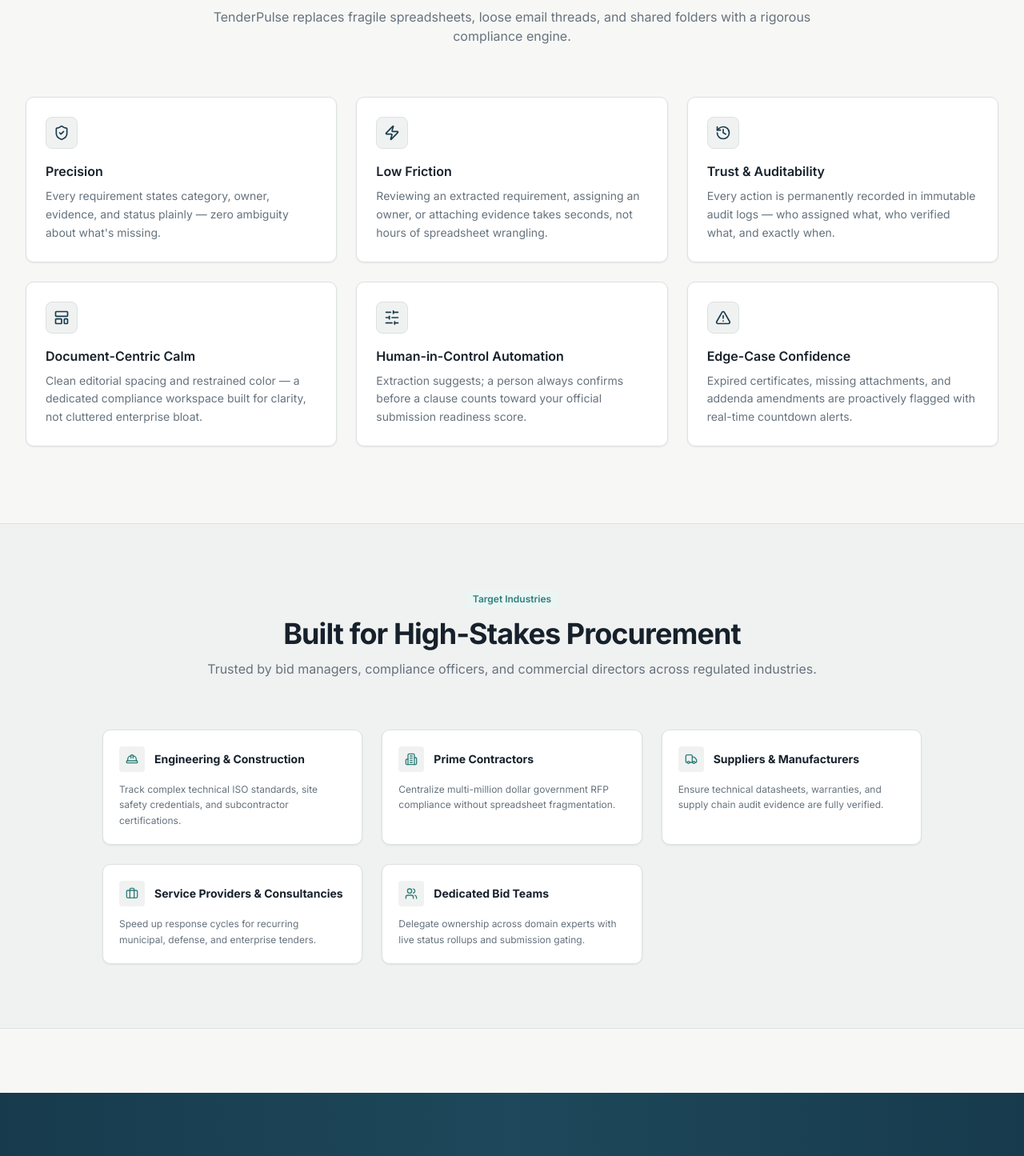
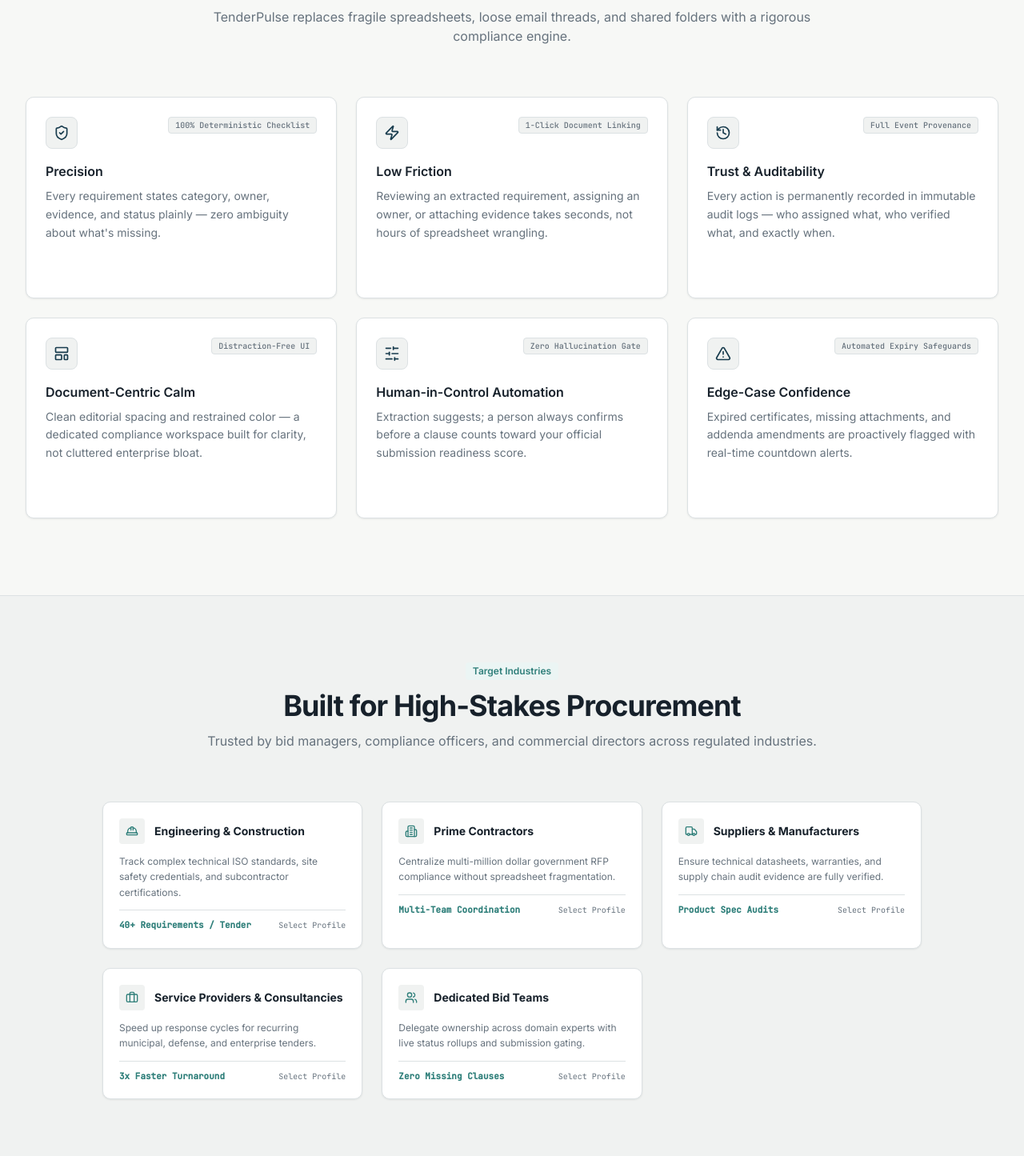
Before and after one commit to hassamnaveed44/tender-pulse, a Next.js app: page / in a window 1280 px wide. Shown: the part 2854-4299 px from the top of the page at 80% size. Built offline with nearby package versions, Linux system fonts and the light colour scheme; no server answers.

Commit message:
style(marketing): add light hover effects, active card highlights, and Clerk publishableKey wiring

```diff
--- a/src/app/layout.tsx
+++ b/src/app/layout.tsx
@@ -16,6 +16,8 @@ export default function RootLayout({
 }: Readonly<{
   children: React.ReactNode;
 }>) {
+  const publishableKey = process.env.NEXT_PUBLIC_CLERK_PUBLISHABLE_KEY;
+
   const content = (
     <html lang="en" className="h-full bg-background">
       <head>
@@ -32,8 +34,8 @@ export default function RootLayout({
     </html>
   );
 
-  if (process.env.NEXT_PUBLIC_CLERK_PUBLISHABLE_KEY) {
-    return <ClerkProvider>{content}</ClerkProvider>;
+  if (publishableKey) {
+    return <ClerkProvider publishableKey={publishableKey}>{content}</ClerkProvider>;
   }
 
   return content;
--- a/src/components/marketing/ValuePillars.tsx
+++ b/src/components/marketing/ValuePillars.tsx
@@ -1,4 +1,6 @@
-import React from "react";
+"use client";
+
+import React, { useState } from "react";
 import {
   ShieldCheck,
   Zap,
@@ -11,71 +13,99 @@ import {
   Truck,
   Briefcase,
   Users,
+  CheckCircle2,
+  Sparkles,
 } from "lucide-react";
 import { Badge } from "@/components/ui/Badge";
+import { cn } from "@/lib/utils/format";
 
 const VALUE_PILLARS = [
   {
+    id: "precision",
     icon: ShieldCheck,
     title: "Precision",
     desc: "Every requirement states category, owner, evidence, and status plainly — zero ambiguity about what's missing.",
+    highlight: "100% Deterministic Checklist",
   },
   {
+    id: "low-friction",
     icon: Zap,
     title: "Low Friction",
     desc: "Reviewing an extracted requirement, assigning an owner, or attaching evidence takes seconds, not hours of spreadsheet wrangling.",
+    highlight: "1-Click Document Linking",
   },
   {
+    id: "auditability",
     icon: History,
     title: "Trust & Auditability",
     desc: "Every action is permanently recorded in immutable audit logs — who assigned what, who verified what, and exactly when.",
+    highlight: "Full Event Provenance",
   },
   {
+    id: "calm",
     icon: LayoutTemplate,
     title: "Document-Centric Calm",
     desc: "Clean editorial spacing and restrained color — a dedicated compliance workspace built for clarity, not cluttered enterprise bloat.",
+    highlight: "Distraction-Free UI",
   },
   {
+    id: "human-in-control",
     icon: SlidersHorizontal,
     title: "Human-in-Control Automation",
     desc: "Extraction suggests; a person always confirms before a clause counts toward your official submission readiness score.",
+    highlight: "Zero Hallucination Gate",
   },
   {
+    id: "confidence",
     icon: AlertTriangle,
     title: "Edge-Case Confidence",
     desc: "Expired certificates, missing attachments, and addenda amendments are proactively flagged with real-time countdown alerts.",
+    highlight: "Automated Expiry Safeguards",
   },
 ];
 
 const TARGET_USERS = [
   {
+    id: "construction",
     icon: HardHat,
     role: "Engineering & Construction",
     benefit: "Track complex technical ISO standards, site safety credentials, and subcontractor certifications.",
+    metric: "40+ Requirements / Tender",
   },
   {
+    id: "contractors",
     icon: Building2,
     role: "Prime Contractors",
     benefit: "Centralize multi-million dollar government RFP compliance without spreadsheet fragmentation.",
+    metric: "Multi-Team Coordination",
   },
   {
+    id: "suppliers",
     icon: Truck,
     role: "Suppliers & Manufacturers",
     benefit: "Ensure technical datasheets, warranties, and supply chain audit evidence are fully verified.",
+    metric: "Product Spec Audits",
   },
   {
+    id: "services",
     icon: Briefcase,
     role: "Service Providers & Consultancies",
     benefit: "Speed up response cycles for recurring municipal, defense, and enterprise tenders.",
+    metric: "3x Faster Turnaround",
   },
   {
+    id: "bid-teams",
     icon: Users,
     role: "Dedicated Bid Teams",
     benefit: "Delegate ownership across domain experts with live status rollups and submission gating.",
+    metric: "Zero Missing Clauses",
   },
 ];
 
 export function ValuePillars() {
+  const [activePillar, setActivePillar] = useState<string | null>(null);
+  const [activeIndustry, setActiveIndustry] = useState<string | null>(null);
+
   return (
     <div className="space-y-24 py-20">
       {/* Design Objectives / Value Pillars */}
@@ -95,21 +125,46 @@ export function ValuePillars() {
         <div className="grid grid-cols-1 md:grid-cols-2 lg:grid-cols-3 gap-6">
           {VALUE_PILLARS.map((pillar) => {
             const Icon = pillar.icon;
+            const isSelected = activePillar === pillar.id;
+
             return (
               <div
-                key={pillar.title}
-                className="p-6 rounded-lg bg-surface border border-border hover:border-accent/40 transition-all duration-200 shadow-subtle flex flex-col justify-between"
+                key={pillar.id}
+                onClick={() => setActivePillar(isSelected ? null : pillar.id)}
+                className={cn(
+                  "group p-6 rounded-lg bg-surface border transition-all duration-200 cursor-pointer select-none",
+                  "hover:-translate-y-1 hover:shadow-md hover:border-accent/60 active:scale-[0.99]",
+                  isSelected
+                    ? "border-accent ring-1 ring-accent bg-accent-light/20 shadow-md"
+                    : "border-border shadow-subtle hover:bg-[#FCFDFC]"
+                )}
               >
-                <div>
-                  <div className="w-10 h-10 rounded-md bg-surface-alt border border-border flex items-center justify-center text-primary mb-4">
-                    <Icon className="w-5 h-5 text-primary" />
+                <div className="flex items-start justify-between mb-4">
+                  <div
+                    className={cn(
+                      "w-10 h-10 rounded-md border flex items-center justify-center transition-colors duration-200",
+                      isSelected
+                        ? "bg-accent text-white border-accent"
+                        : "bg-surface-alt border-border text-primary group-hover:bg-primary group-hover:text-white"
+                    )}
+                  >
+                    <Icon className="w-5 h-5 transition-transform duration-200 group-hover:scale-110" />
                   </div>
-                  <h3 className="text-base font-semibold text-text-primary mb-2">
+                  <span className="text-[10px] font-mono text-text-secondary group-hover:text-accent font-medium px-2 py-0.5 rounded bg-surface-alt border border-border/80">
+                    {pillar.highlight}
+                  </span>
+                </div>
+
+                <h3 className="text-base font-semibold text-text-primary mb-2 group-hover:text-primary transition-colors">
                   {pillar.title}
                 </h3>
                 <p className="text-sm text-text-secondary leading-relaxed">
                   {pillar.desc}
                 </p>
+
+                <div className="mt-4 pt-3 border-t border-border/60 flex items-center gap-1.5 text-xs text-accent opacity-0 group-hover:opacity-100 transition-opacity">
+                  <Sparkles className="w-3.5 h-3.5" />
+                  <span className="font-medium">Click to inspect pillar safeguard</span>
                 </div>
               </div>
             );
@@ -135,23 +190,47 @@ export function ValuePillars() {
           <div className="grid grid-cols-1 sm:grid-cols-2 lg:grid-cols-3 gap-6 max-w-5xl mx-auto">
             {TARGET_USERS.map((user) => {
               const Icon = user.icon;
+              const isSelected = activeIndustry === user.id;
+
               return (
                 <div
-                  key={user.role}
-                  className="p-5 rounded-lg bg-surface border border-border shadow-subtle flex flex-col justify-between"
+                  key={user.id}
+                  onClick={() => setActiveIndustry(isSelected ? null : user.id)}
+                  className={cn(
+                    "group p-5 rounded-lg bg-surface border transition-all duration-200 cursor-pointer select-none",
+                    "hover:-translate-y-1 hover:shadow-md hover:border-accent/60 active:scale-[0.99]",
+                    isSelected
+                      ? "border-accent ring-1 ring-accent bg-accent-light/20 shadow-md"
+                      : "border-border shadow-subtle hover:bg-white"
+                  )}
                 >
-                  <div>
-                    <div className="flex items-center gap-3 mb-3">
-                      <div className="p-2 rounded bg-surface-alt text-accent">
-                        <Icon className="w-4 h-4" />
+                  <div className="flex items-center justify-between mb-3">
+                    <div className="flex items-center gap-3">
+                      <div
+                        className={cn(
+                          "p-2 rounded transition-colors duration-200",
+                          isSelected
+                            ? "bg-accent text-white"
+                            : "bg-surface-alt text-accent group-hover:bg-accent group-hover:text-white"
+                        )}
+                      >
+                        <Icon className="w-4 h-4 transition-transform duration-200 group-hover:scale-110" />
                       </div>
-                      <h4 className="text-sm font-bold text-text-primary">
+                      <h4 className="text-sm font-bold text-text-primary group-hover:text-primary transition-colors">
                         {user.role}
                       </h4>
                     </div>
-                    <p className="text-xs text-text-secondary leading-relaxed">
+                  </div>
+
+                  <p className="text-xs text-text-secondary leading-relaxed mb-3">
                     {user.benefit}
                   </p>
+
+                  <div className="pt-2.5 border-t border-border/60 flex items-center justify-between text-[11px] font-mono text-text-muted">
+                    <span className="text-accent font-semibold">{user.metric}</span>
+                    <span className="text-[10px] text-text-secondary group-hover:text-text-primary transition-colors">
+                      {isSelected ? "Active Focus" : "Select Profile"}
+                    </span>
                   </div>
                 </div>
               );
```
Lines whose indentation alone changed are shown as unchanged.
